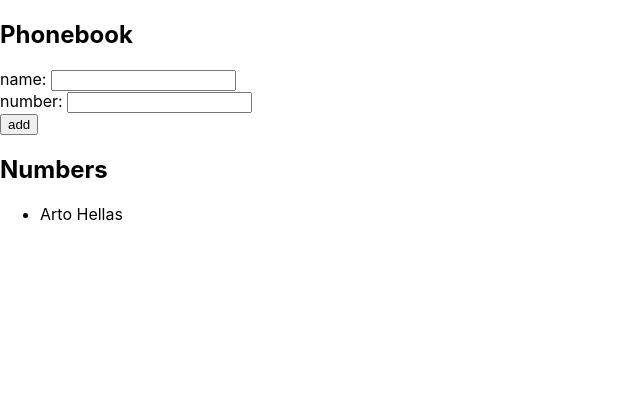
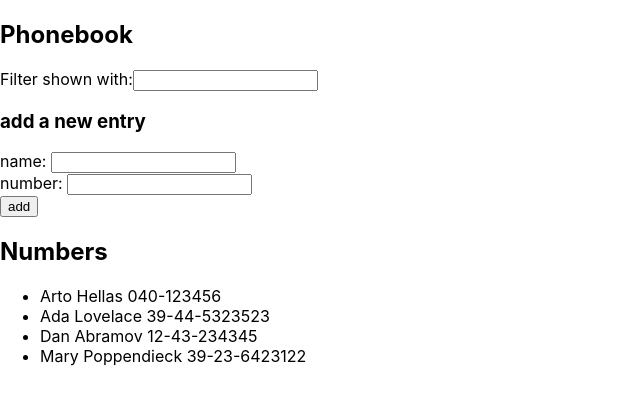
Before and after one commit to atarsa/FullStackOpen, a React (Create React App) app in the folder part2/phonebook/: page / in a window 1280 px wide. Shown: the top 404 px of the page, without its empty margins (0-640 px from the left). Built offline with nearby package versions, Linux system fonts and the light colour scheme.

Commit message:
Add solution to exercise 2.9: add name filter

```diff
--- a/part2/phonebook/src/App.js
+++ b/part2/phonebook/src/App.js
@@ -2,11 +2,30 @@
 import Entry from './components/Entry'
 
 const App = () => {
-  const [ persons, setPersons] = useState([
-    { name: 'Arto Hellas', id: 1 }
+  const [persons, setPersons] = useState([
+    { name: 'Arto Hellas', number: '040-123456', id: 1 },
+    { name: 'Ada Lovelace', number: '39-44-5323523', id: 2 },
+    { name: 'Dan Abramov', number: '12-43-234345', id: 3 },
+    { name: 'Mary Poppendieck', number: '39-23-6423122', id: 4 }
   ])
   const [ newName, setNewName ] = useState('')
   const [ newNumber, setNewNumber ] = useState('')
+  const [ filteredName, setFilteredName] = useState('')
+  const [ showAll, setShowAll ] = useState(true)
+
+  const entriesToShow = showAll
+    ? persons
+    : persons.filter( person =>     person.name.toLowerCase().indexOf(filteredName.toLowerCase()) !== -1
+    )
+
+    // helpers functions
+  const handleFilterEntry = event => {
+    setFilteredName(event.target.value)
+
+    if (filteredName){setShowAll(false)}
+    else(setShowAll(true))
+  }
+
 
   const handleNameChange = (event) => {
     setNewName(event.target.value)
@@ -20,10 +39,7 @@
     if (persons.some(person => person.name === newName.trim())){
       alert(`${newName} is already added to phonebook`)
 
-    } else if (!!newName || !!newNumber )  {
-      alert('Please fill both fields')
-    }
-      else {
+    } else {
       // add new name
       const nameObject = {
         name: newName.trim(),
@@ -38,10 +54,10 @@
   }
 
   const rows = () =>
-    persons.map(person =>
+    entriesToShow.map(entry =>
         <Entry
-          key={person.id}
-          person={person}
+          key={entry.id}
+          person={entry}
         />
     )
 
@@ -49,6 +65,12 @@
   return (
     <div>
       <h2>Phonebook</h2>
+      <div>Filter shown with:
+        <input
+          value={filteredName}
+          onChange={handleFilterEntry}/>
+      </div>
+      <h3>add a new entry</h3>
       <form onSubmit={addEntry}>
         <div>
           name: <input
```
